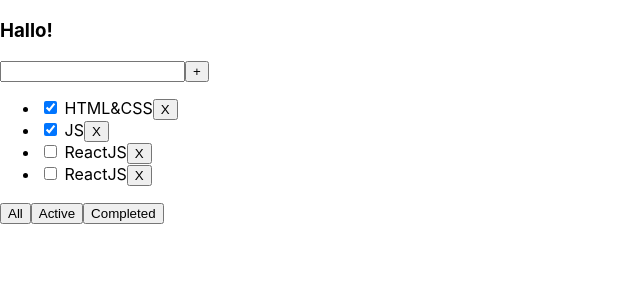
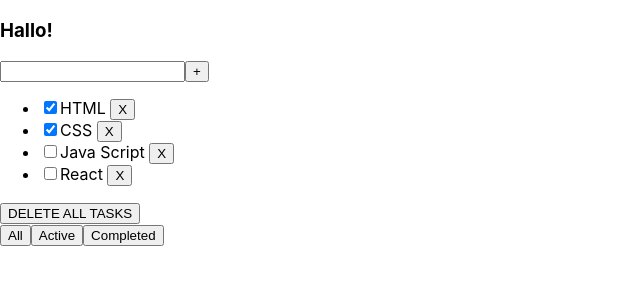
Before and after one commit to krawtschenko/Todolist, a React (Create React App) app: page / in a window 1280 px wide. Shown: the top 300 px of the page, without its empty margins (0-640 px from the left). Built offline with nearby package versions, Linux system fonts and the light colour scheme.

Commit message:
Add button "DELETE ALL TASKS"

```diff
--- a/src/App.tsx
+++ b/src/App.tsx
@@ -9,19 +9,23 @@ function App() {
     const title = 'Hallo!'
 
     let [tasks, setTasks] = useState([
-    {id: 1, title: "HTML&CSS", isDone: true},
-    {id: 2, title: "JS", isDone: true},
-    {id: 3, title: "ReactJS", isDone: false},
-    {id: 4, title: "ReactJS", isDone: false},
+        {id: 1, title: "HTML ", isDone: true},
+        {id: 2, title: "CSS ", isDone: true},
+        {id: 3, title: "Java Script ", isDone: false},
+        {id: 4, title: "React ", isDone: false},
     ])
 
     const removeTask = (id: IdType) => {
         setTasks(tasks.filter(elem => elem.id !== id))
     }
 
+    const removeAllTasks = () => {
+        setTasks([])
+    }
+
     return (
         <>
-      <Todolist title={title} tasks={tasks} removeTask={removeTask}/>
+            <Todolist title={title} tasks={tasks} removeTask={removeTask} removeAllTasks={removeAllTasks}/>
         </>
     );
 }
--- a/src/components/Todolist.tsx
+++ b/src/components/Todolist.tsx
@@ -5,6 +5,7 @@ type TodolistPropsType = {
     title: string
     tasks: ObjectType[]
     removeTask: (id: IdType) => void
+    removeAllTasks: () => void
 }
 
 type ObjectType = {
@@ -14,9 +15,8 @@ type ObjectType = {
 }
 
 function Todolist(props: TodolistPropsType) {
-
     let tasksFilter = props.tasks
-  let [filter, setFilter] = useState<FilterType> ('All')
+    let [filter, setFilter] = useState<FilterType>('All')
 
     if (filter === 'Active') {
         tasksFilter = props.tasks.filter(elem => !elem.isDone)
@@ -40,7 +40,8 @@ function Todolist(props: TodolistPropsType) {
             <ul>
                 {tasksFilter.map((elem) => {
                     return (
-            <li key={elem.id}><input type="checkbox" defaultChecked={elem.isDone}/> <span>{elem.title}</span>
+                        <li key={elem.id}><input type="checkbox" defaultChecked={elem.isDone}/>
+                            <span>{elem.title}</span>
                             <button onClick={() => {
                                 props.removeTask(elem.id)
                             }}>X
@@ -49,7 +50,13 @@ function Todolist(props: TodolistPropsType) {
                     )
                 })}
             </ul>
+            <button onClick={() => {props.removeAllTasks()}}>DELETE ALL TASKS</button>
             <div>
+                {/*<button onClick={() => {*/}
+                {/*    changeFilter("three")*/}
+                {/*}}>*/}
+                {/*    Give me the first three*/}
+                {/*</button>*/}
                 <button onClick={() => {
                     filterTask('All')
                 }}>All
```
Lines whose indentation alone changed are shown as unchanged.
